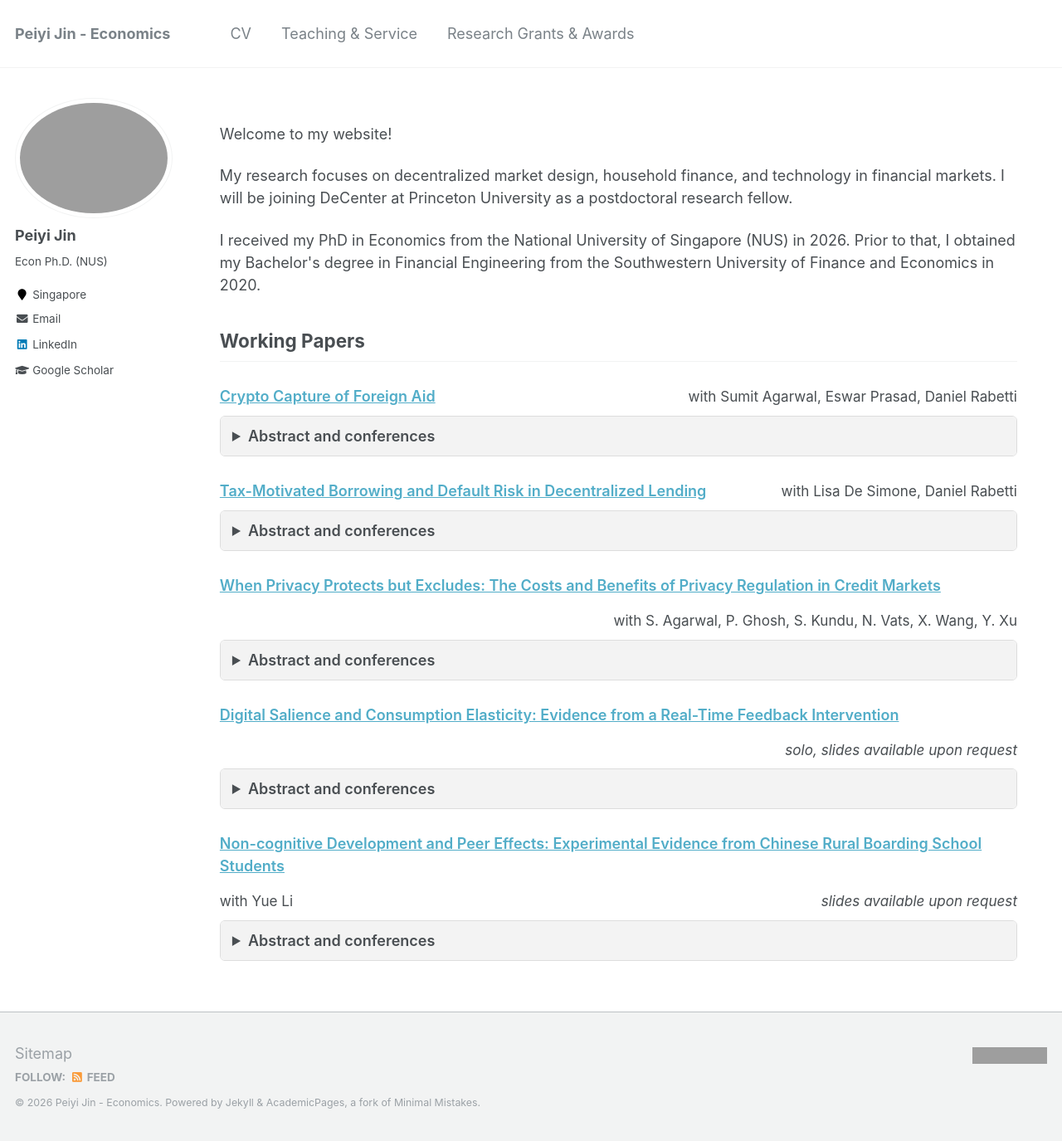
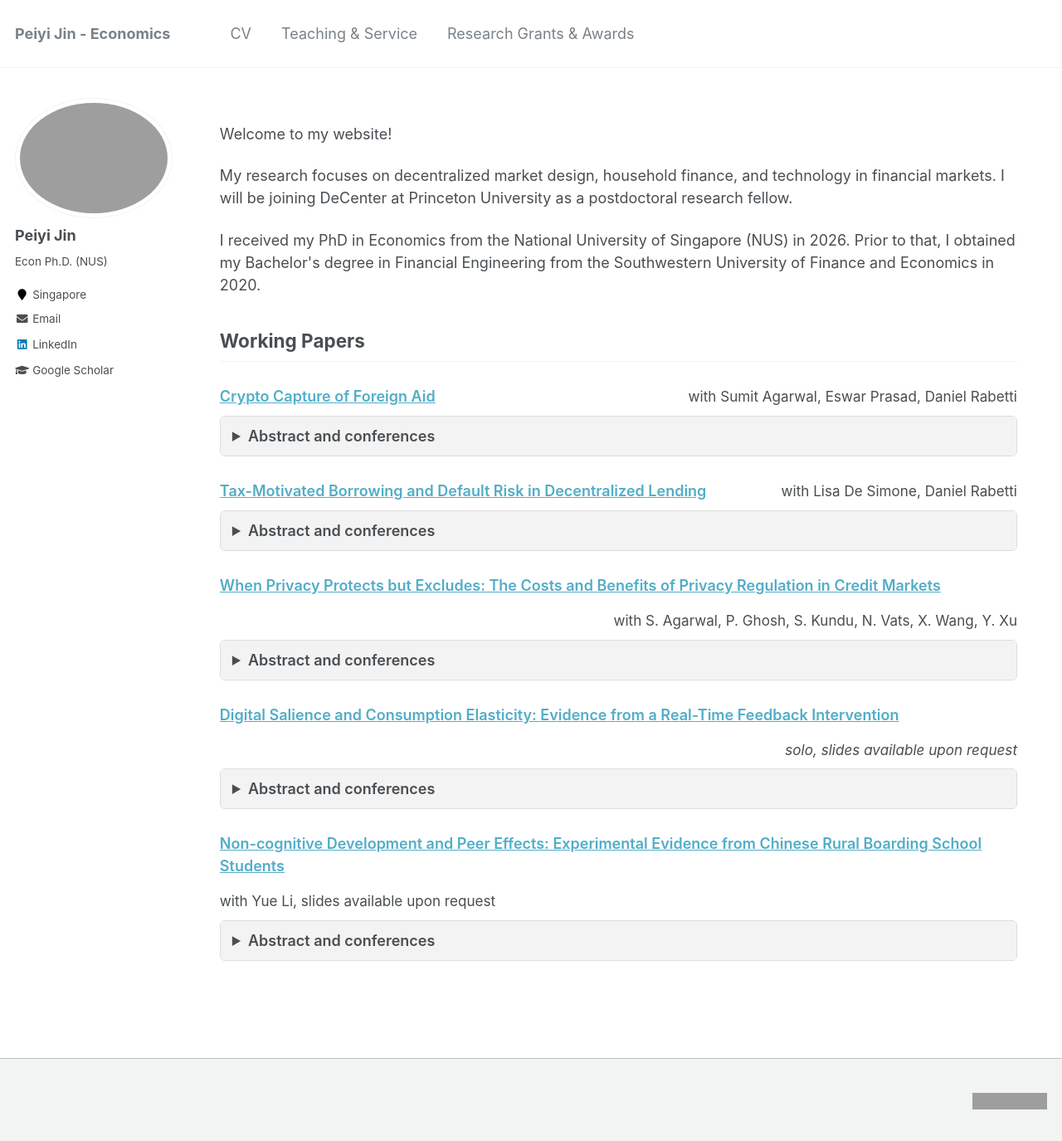
Before and after one commit to peiyi-jin/peiyi-jin.github.io, a Jekyll site: the page built from _pages/about.md, in a window 1280 px wide and 1375 px high. Shown: the whole window at 83% size. Built offline with Jekyll 4.4.1, drawn with Linux system fonts in a browser that asks for light colours; grey boxes are pictures that could not be loaded.

Commit message:
按页面控制页脚显示并同步 about 文案
仅在 grants-awards 页面显示 Sitemap、Follow、Feed 和版权信息，其余页面隐藏；同时同步 about 页面一处合作者文案格式。

Co-authored-by: Cursor <cursoragent@cursor.com>

```diff
--- a/_includes/footer.html
+++ b/_includes/footer.html
@@ -1,5 +1,5 @@
 {% include base_path %}
-
+{% if page.url == "/grants-awards/" %}
   <div class="page__footer-follow">
     <ul class="social-icons">
       {% if site.data.ui-text[site.locale].follow_label %}
@@ -24,3 +24,4 @@
   <div class="page__footer-copyright">
     &copy; {{ site.time | date: '%Y' }} {{ site.name | default: site.title }}. {{ site.data.ui-text[site.locale].powered_by | default: "Powered by" }} <a href="http://jekyllrb.com" rel="nofollow">Jekyll</a> &amp; <a href="https://github.com/academicpages/academicpages.github.io">AcademicPages</a>, a fork of <a href="https://mademistakes.com/work/minimal-mistakes-jekyll-theme/" rel="nofollow">Minimal Mistakes</a>.
   </div>
+{% endif %}
--- a/_includes/footer/custom.html
+++ b/_includes/footer/custom.html
@@ -1,3 +1,5 @@
 <!-- start custom footer snippets -->
-<a href="/sitemap/">Sitemap</a>
+{% if page.url == "/grants-awards/" %}
+  <a href="/sitemap/">Sitemap</a>
+{% endif %}
 <!-- end custom footer snippets -->
--- a/_pages/about.md
+++ b/_pages/about.md
@@ -207,8 +207,7 @@ I received my PhD in Economics from the National University of Singapore (NUS) i
 <div class="paper-item">
   <div class="row">
     <a href="#" class="paper-title">Non-cognitive Development and Peer Effects: Experimental Evidence from Chinese Rural Boarding School Students</a>
-    <span class="paper-coauthors">with Yue Li</span>
-    <span class="request-note">slides available upon request</span>
+    <span class="paper-coauthors">with Yue Li, slides available upon request</span>
   </div>
 
   <details class="paper-details">
```
Lines whose indentation alone changed are shown as unchanged.
